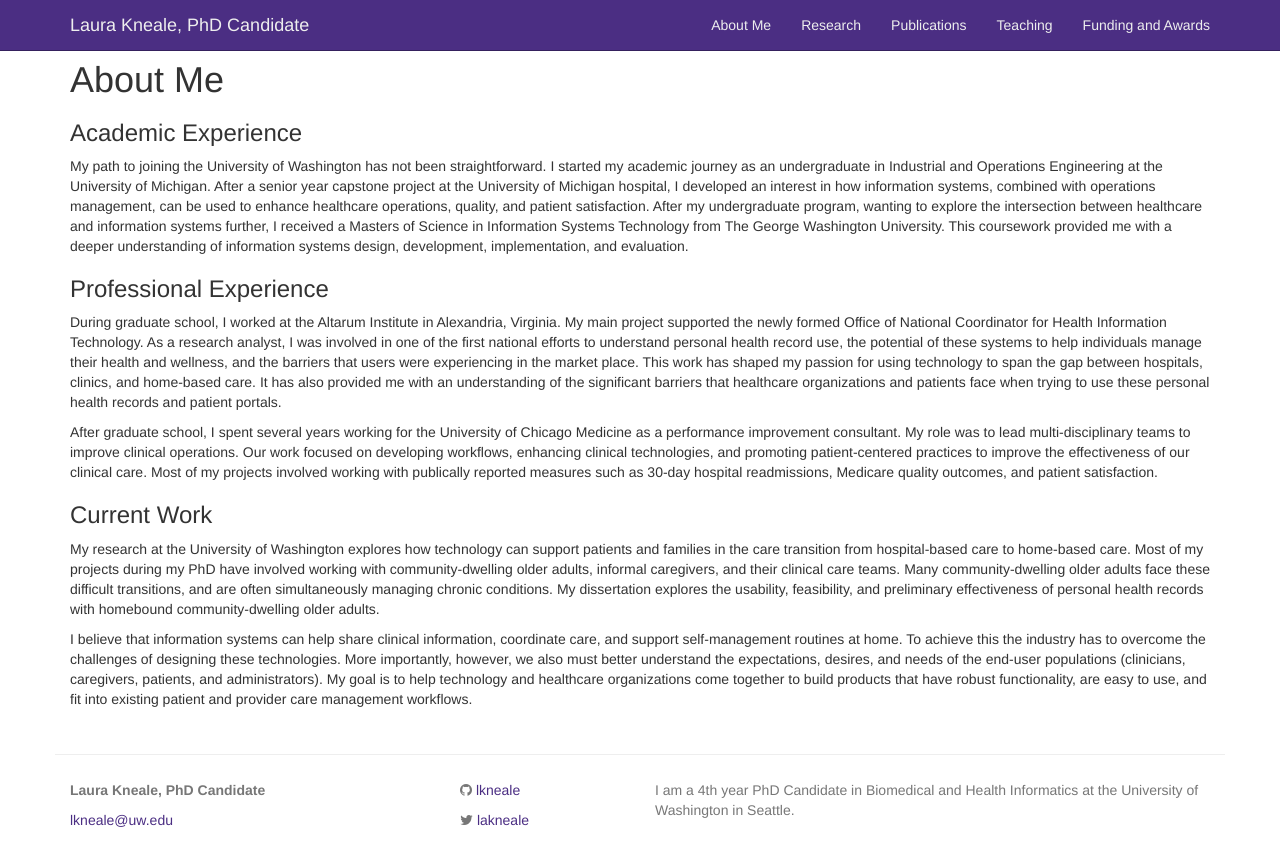
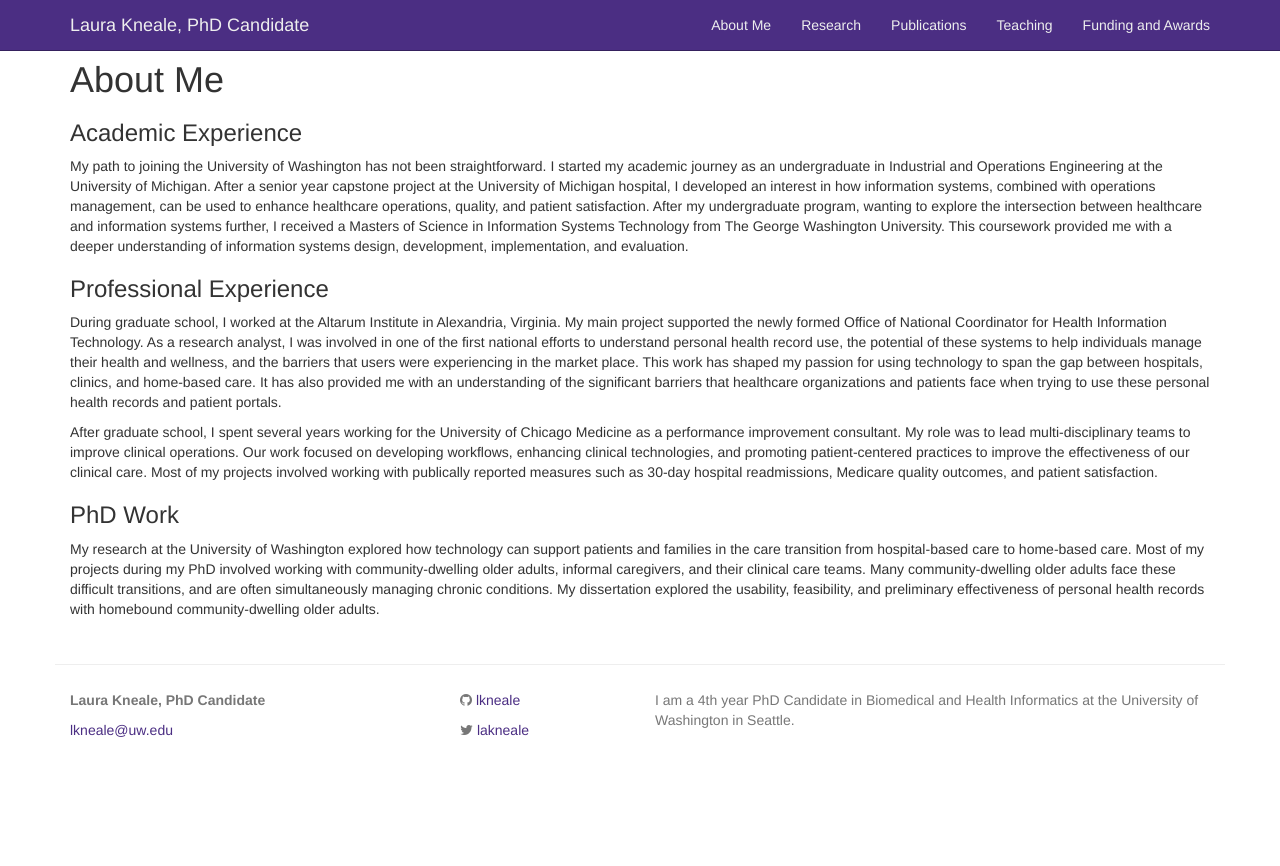
Before and after one commit to lkneale/lkneale.github.io, a Jekyll site: the page built from cv.md, in a window 1280 px wide. Shown: the top 866 px of the page. Built offline with Jekyll 4.4.1, drawn with Linux system fonts in a browser that asks for light colours.

Commit message:
Update cv.md

```diff
--- a/cv.md
+++ b/cv.md
@@ -13,7 +13,5 @@ During graduate school, I worked at the Altarum Institute in Alexandria, Virgini
 
 After graduate school, I spent several years working for the University of Chicago Medicine as a performance improvement consultant. My role was to lead multi-disciplinary teams to improve clinical operations. Our work focused on developing workflows, enhancing clinical technologies, and promoting patient-centered practices to improve the effectiveness of our clinical care. Most of my projects involved working with publically reported measures such as 30-day hospital readmissions, Medicare quality outcomes, and patient satisfaction.
 
-### Current Work
-My research at the University of Washington explores how technology can support patients and families in the care transition from hospital-based care to home-based care. Most of my projects during my PhD have involved working with community-dwelling older adults, informal caregivers, and their clinical care teams. Many community-dwelling older adults face these difficult transitions, and are often simultaneously managing chronic conditions. My dissertation explores the usability, feasibility, and preliminary effectiveness of personal health records with homebound community-dwelling older adults.
-
-I believe that information systems can help share clinical information, coordinate care, and support self-management routines at home. To achieve this the industry has to overcome the challenges of designing these technologies. More importantly, however, we also must better understand the expectations, desires, and needs of the end-user populations (clinicians, caregivers, patients, and administrators). My goal is to help technology and healthcare organizations come together to build products that have robust functionality, are easy to use, and fit into existing patient and provider care management workflows.
+### PhD Work
+My research at the University of Washington explored how technology can support patients and families in the care transition from hospital-based care to home-based care. Most of my projects during my PhD involved working with community-dwelling older adults, informal caregivers, and their clinical care teams. Many community-dwelling older adults face these difficult transitions, and are often simultaneously managing chronic conditions. My dissertation explored the usability, feasibility, and preliminary effectiveness of personal health records with homebound community-dwelling older adults.
```
